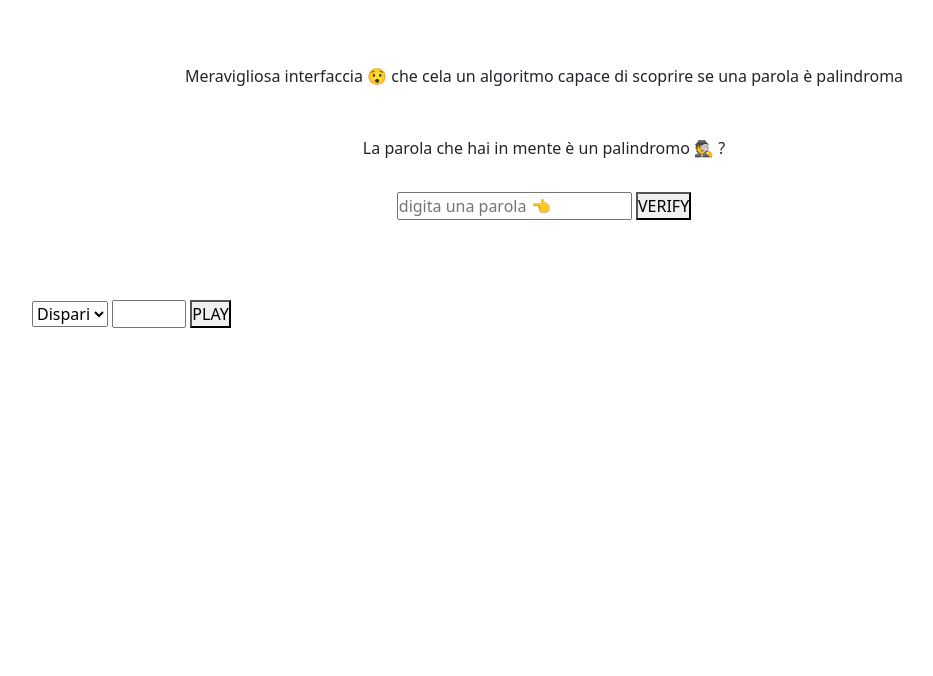
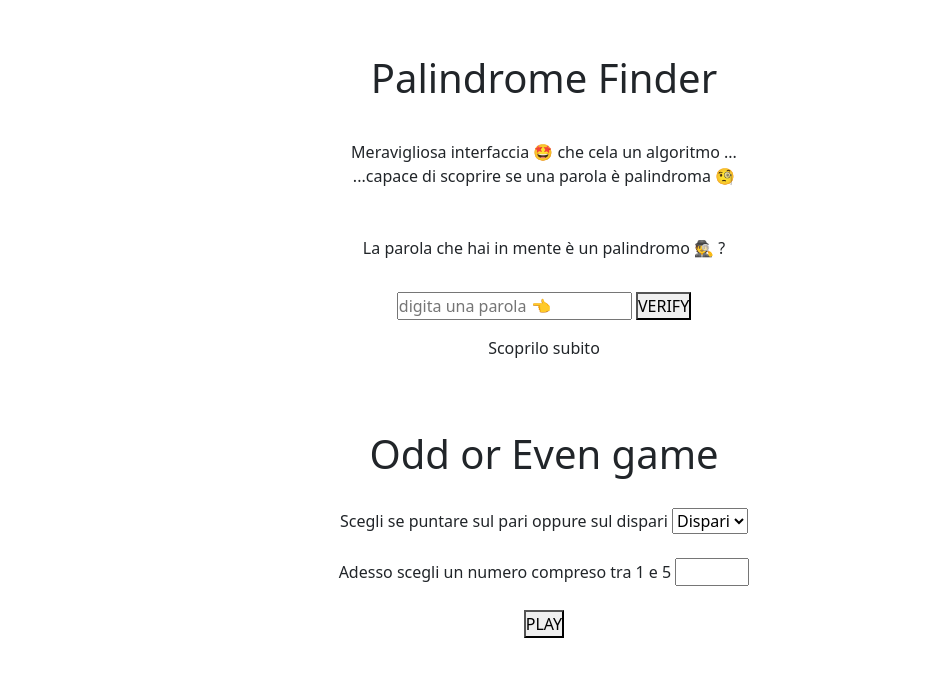
Before and after one commit to giovannilampis/js-paliedispari, a plain HTML site: page index.html in a window 1280 px wide. Shown: the whole page, without its empty margins (96-1029 px from the left). Drawn offline with nearby package versions, Linux system fonts and the light colour scheme.

Commit message:
very basic changes to general layout

```diff
--- a/index.html
+++ b/index.html
@@ -14,17 +14,26 @@
 </head>
 <body>
 
-    <div class="container-game text-center">
-        <p class="py-3">Meravigliosa interfaccia 😯 che cela un algoritmo capace di scoprire se una parola è palindroma</p>
+    <section class="container-game text-center">
+
+        <p class="fs-1">Palindrome Finder</p>
+
+        <p class="py-3">Meravigliosa interfaccia 🤩 che cela un algoritmo ... <br>...capace di scoprire se una parola è palindroma 🧐</p>
         <p class="py-3">La parola che hai in mente è un palindromo 🕵️ ?</p>
         <div class="cloche">
             <input type="text" id="type-word" name="type" placeholder="digita una parola 👈">
             <button id="check-word">VERIFY</button>
         </div>
-        <p id="result" class="py-3"></p>
-    </div>
+        <p id="result" class="py-3">Scoprilo subito</p>
+    </section>
 
-    <div class="container-game">
+    <section class="container-game text-center">
+
+        <p class="fs-1">Odd or Even game</p>
+
+        <div class="pt-2">
+
+            <span>Scegli se puntare sul pari oppure sul dispari</span>
 
             <select name="chooseOddEven" id="choose-odd-even">
 
@@ -34,14 +43,23 @@
 
             </select>
 
+        </div>
+
+        <div class="py-4">
+
+            <span>Adesso scegli un numero compreso tra 1 e 5</span>
+
             <input id="launch" type="number" min="1" max="5">
 
-            <button id="play">PLAY</button>
-
-            <p id="result-odd-even"></p>
+        </div>
 
 
-    </div>
+        <button id="play">PLAY</button>
+
+        <p id="result-odd-even"></p>
+
+
+    </section>
 
     <script src="./js/script.js"></script>
 </body>
--- a/js/script.js
+++ b/js/script.js
@@ -126,7 +126,7 @@ play.addEventListener("click", function() {
 
         // ... and the result will appear in the html
 
-        result.innerHTML = `Hai vinto la sfida !`
+        result.innerHTML = `Hai vinto la sfida 😎`
 
         // otherwise the winner will be the computer ...
 
@@ -134,7 +134,7 @@ play.addEventListener("click", function() {
 
         // and also in this case the result will be shown in the html
 
-        result.innerHTML = `Siamo spiacenti, ha vinto la CPU`
+        result.innerHTML = `Siamo spiacenti, la CPU ha vinto la sfida 🙃`
     }
 
 })
```
